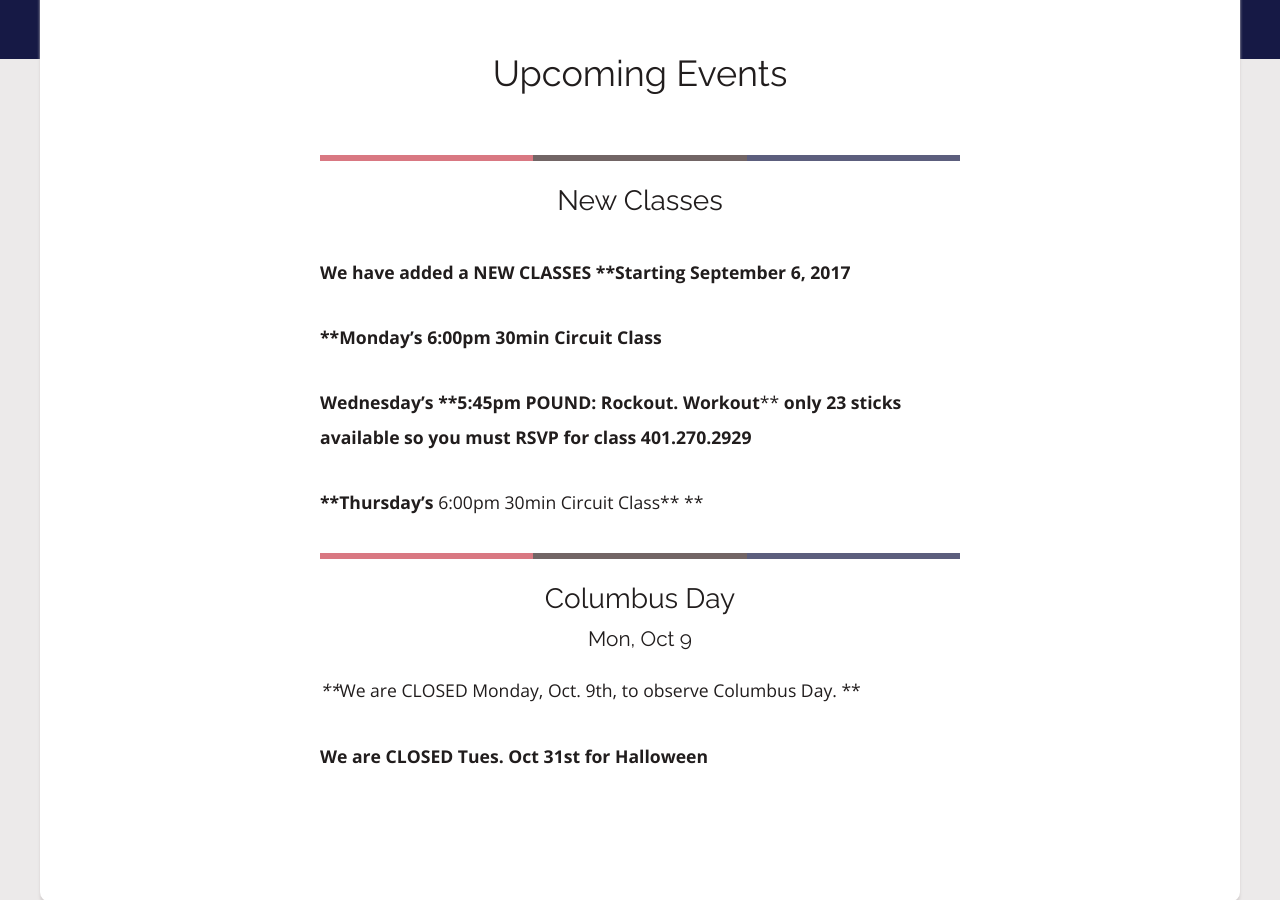
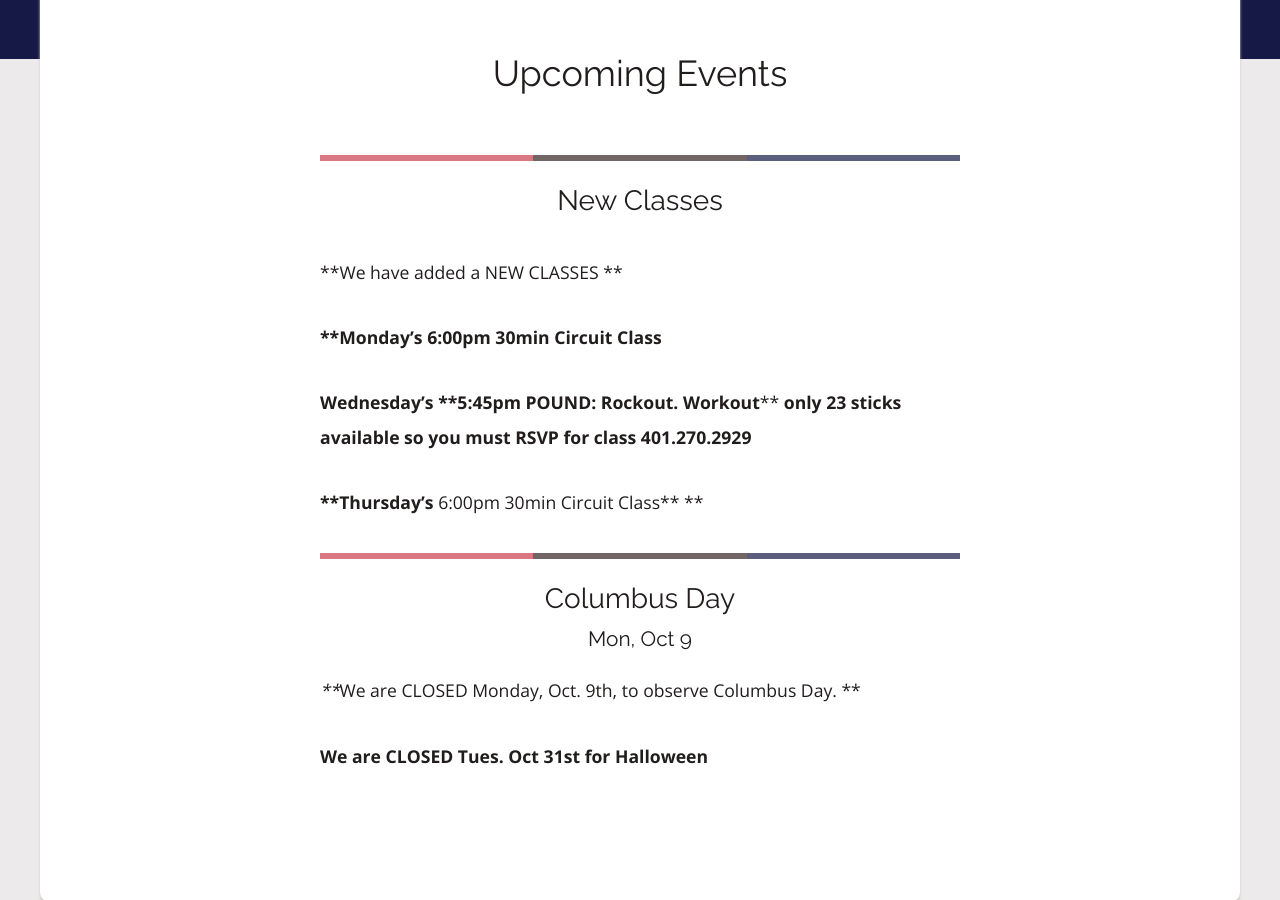
Before and after one commit to rwstone/shapeitup, a Jekyll site: the page built from events/index.md, in a window 1280 px wide and 900 px high, scrolled down 585 px. Built offline with Jekyll 4.4.1, drawn with Linux system fonts in a browser that asks for light colours; some web fonts are replaced.

Commit message:
Updated Pound & Circuit Training

```diff
--- a/_events/Pound & Circuit Training.markdown
+++ b/_events/Pound & Circuit Training.markdown
@@ -42,7 +42,7 @@ has_time_and_date: false
 class: 'POUND: Rockout. Workout'
 ---
 
-**We have added a NEW CLASSES **Starting September 6, 2017**
+**We have added a NEW CLASSES **
 
 ****Monday's**
 **6:00pm 30min Circuit Class**
```
